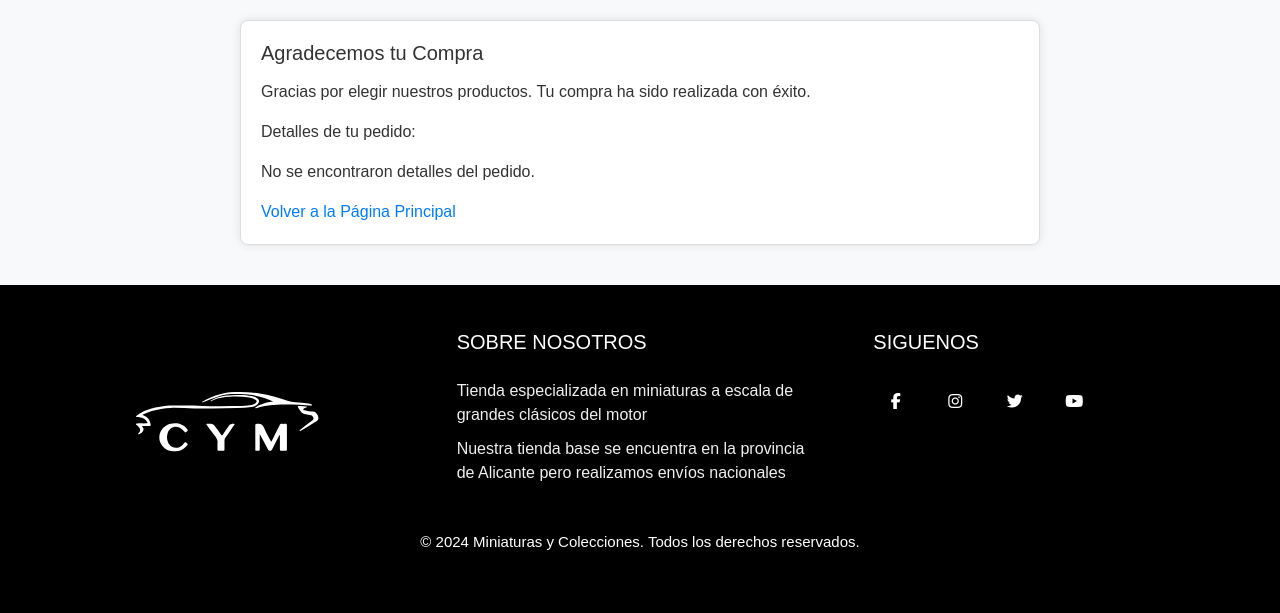
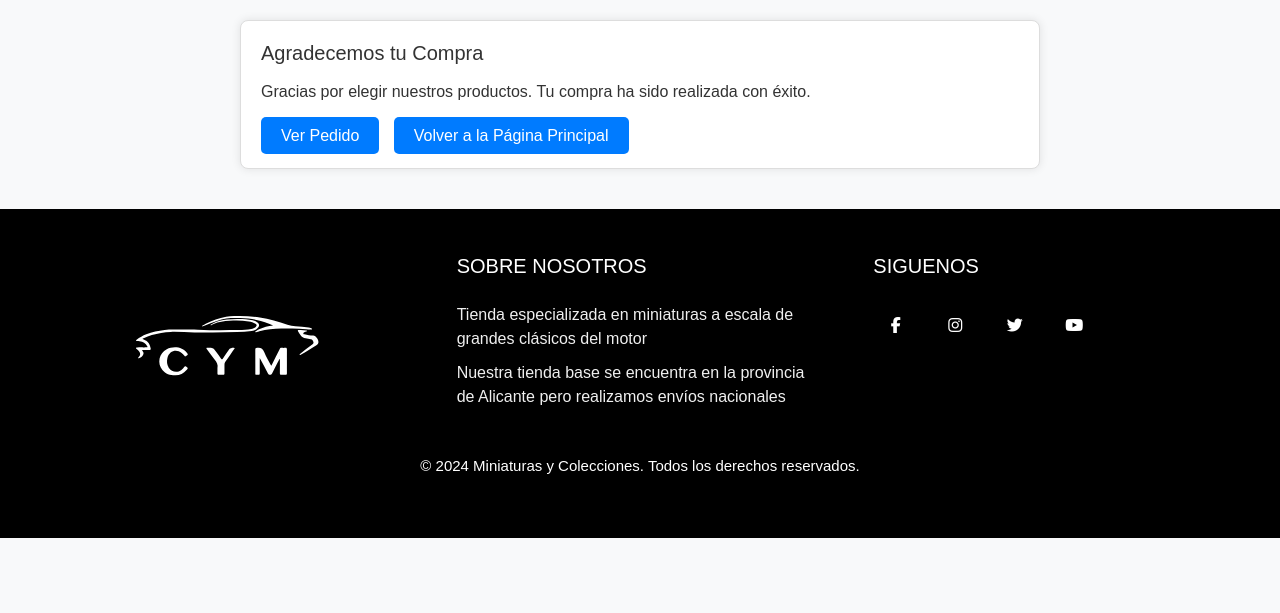
Before and after one commit to Elizaga21/Elizaga21.github.io, a PHP site: page /agradecimiento.php in a window 1280 px wide. Shown: the part 104-717 px from the top of the page. Run offline with PHP 8.4, Linux system fonts and the light colour scheme; some libraries are stand-ins or nearby versions.

Commit message:
agradecimiento arreglo hecho

```diff
--- a/agradecimiento.php
+++ b/agradecimiento.php
@@ -26,6 +26,30 @@
             box-shadow: 0 0 10px rgba(0, 0, 0, 0.1);
             margin: 20px auto;
         }
+
+
+        .button-container {
+            margin-top: 20px;
+        }
+
+        .button-container a {
+            text-decoration: none;
+            background-color: #007bff;
+            color: #fff;
+            padding: 10px 20px;
+            border: none;
+            border-radius: 5px;
+            cursor: pointer;
+            transition: background-color 0.3s ease, color 0.3s ease;
+        }
+
+        .button-container a:first-child {
+            margin-right: 10px;
+        }
+
+        .button-container a:hover {
+            background-color: #0056b3;
+        }
     </style>
 </head>
 <body>
@@ -35,40 +59,13 @@
     <div class="container">
         <h2>Agradecemos tu Compra</h2>
         <p>Gracias por elegir nuestros productos. Tu compra ha sido realizada con éxito.</p>
-        <p>Detalles de tu pedido:</p>
 
-        <?php
-        // Verificar si existen detalles en el carrito
-        if (!empty($_SESSION['carrito'])) {
-            // Obtener el último pedido realizado por el usuario
-            $usuario_id = $_SESSION['user_id'];
-            $stmt_pedido = $pdo->prepare("SELECT * FROM Pedidos WHERE UsuarioID = ? ORDER BY PedidoID DESC LIMIT 1");
-            $stmt_pedido->execute([$usuario_id]);
-            $pedido = $stmt_pedido->fetch(PDO::FETCH_ASSOC);
 
-            if ($pedido) {
-                // Obtener detalles del pedido desde la tabla DetallesPedidos
-                $pedido_id = $pedido['PedidoID'];
-                $stmt_detalles_pedido = $pdo->prepare("SELECT * FROM DetallesPedidos WHERE PedidoID = ?");
-                $stmt_detalles_pedido->execute([$pedido_id]);
+        <div class="button-container">
+        <a href="mis_pedidos.php">Ver Pedido</a>
+            <a href="index.php">Volver a la Página Principal</a>
 
-                while ($detalle_pedido = $stmt_detalles_pedido->fetch(PDO::FETCH_ASSOC)) {
-                    // Mostrar detalles del artículo y cantidad comprada
-                    echo "<p>Artículo: " . $detalle_pedido['ArticuloID'] . "</p>";
-                    echo "<p>Cantidad: " . $detalle_pedido['Cantidad'] . "</p>";
-                    echo "<p>Precio Unitario: " . $detalle_pedido['PrecioUnitario'] . " €</p>";
-                    echo "<p>Total del Artículo: " . $detalle_pedido['TotalPedido'] . " €</p>";
-                    echo "<hr>";
-                }
-            } else {
-                echo "<p>No se encontraron detalles del pedido.</p>";
-            }
-        } else {
-            echo "<p>No se encontraron detalles del pedido.</p>";
-        }
-        ?>
-
-        <a href="index.php">Volver a la Página Principal</a>
+        </div>
     </div>
 
     <?php include 'footer.php'; ?>
```
